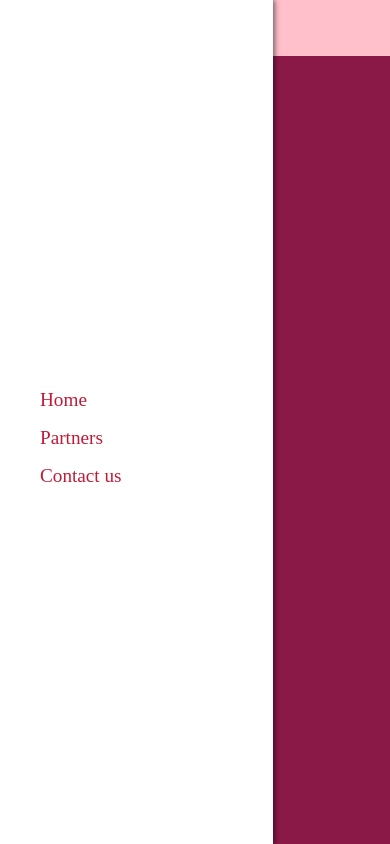
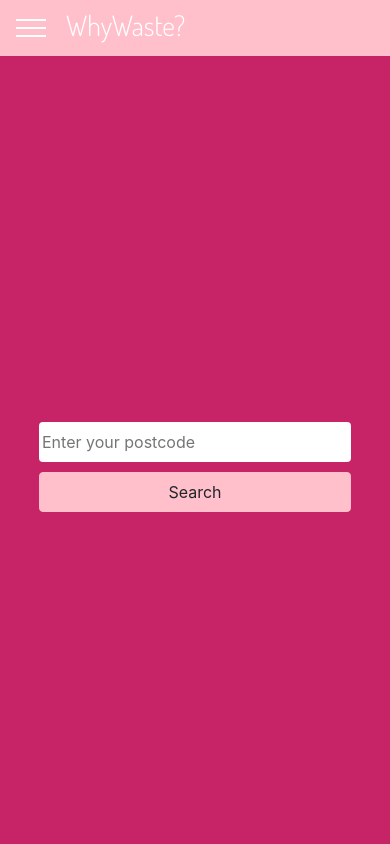
Before and after one commit to Codenatics/why-waste-frontend, a React (Create React App) app: page / in a window 390 px wide. Built offline with nearby package versions, Linux system fonts and the light colour scheme.

Commit message:
static search box

```diff
--- a/package.json
+++ b/package.json
@@ -33,7 +33,6 @@
   },
   "devDependencies": {
     "node-sass": "^4.14.1",
-    "sass-loader": "^8.0.2",
-    "webpack": "^4.43.0"
+    "sass-loader": "^8.0.2"
   }
 }
--- a/public/index.html
+++ b/public/index.html
@@ -11,6 +11,8 @@
     />
     <link rel="apple-touch-icon" href="%PUBLIC_URL%/logo192.png" />
     <link href="https://fonts.googleapis.com/css2?family=Dosis:wght@300&display=swap" rel="stylesheet">
+    <link rel="stylesheet" href="https://stackpath.bootstrapcdn.com/bootstrap/4.4.1/css/bootstrap.min.css" integrity="sha384-Vkoo8x4CGsO3+Hhxv8T/Q5PaXtkKtu6ug5TOeNV6gBiFeWPGFN9MuhOf23Q9Ifjh" crossorigin="anonymous">
+
     <!--
       manifest.json provides metadata used when your web app is installed on a
       user's mobile device or desktop. See https://developers.google.com/web/fundamentals/web-app-manifest/
--- a/src/App.js
+++ b/src/App.js
@@ -3,16 +3,17 @@ import "./assets/base.css";
 import Toolbar from "./components/Toolbar";
 import SideDrawer from "./components/SideDrawer";
 import Backdrop from "./components/Backdrop";
+import SearchBox from './components/SearchBox';
 
 function App() {
 
   return (
     <div style={{height:'100%'}}>
       <Toolbar />
-      <SideDrawer />
-      <Backdrop />
+      {/* <SideDrawer /> */}
+      {/* <Backdrop /> */}
       <main style={{marginTop:'56px'}}>
-        <p>This is the page content!</p>
+        <SearchBox />
       </main>
     </div>
   );
--- /dev/null
+++ b/src/assets/Searchbox.css
@@ -0,0 +1,41 @@
+.search-box {
+    width: 100%;
+    position: absolute;
+    top: 50%;
+    display: flex;
+    flex-direction: row;
+    justify-content: center;
+}
+
+.search-box input {
+    height: 40px;
+    width: 30%;
+    margin-right: 30px;
+    border-radius: 4px;
+    border: 1px transparent solid;
+}
+
+.btn-search {
+    height: 40px;
+    background-color: pink;
+    border: 1px pink solid;
+    border-radius: 4px;
+}
+
+@media (max-width: 600px){
+    .search-box{
+        display: flex;
+        justify-content: center;
+        align-items: center;
+        flex-direction: column;
+        width: 100%;
+    }
+    .search-box input {
+        margin-left: 30px;
+        width: 80%;
+        margin-bottom: 10px;
+    }
+    .btn-search{
+        width: 80%;
+    }
+}
--- /dev/null
+++ b/src/components/SearchBox.js
@@ -0,0 +1,13 @@
+import React from "react";
+import '../assets/Searchbox.css';
+
+function SearchBox(props) {
+    return (
+            <div className="search-box">
+                <input type="text" placeholder="Enter your postcode"></input>
+                <button type="submit" class="btn btn-search">Search</button>
+            </div>
+    )
+}
+
+export default SearchBox;
```
Also changed, not shown: src/assets/base.css (line endings or trailing spaces), src/components/Navbar.js (deleted), 1 other file (tests, documents, lock files or other folders).
